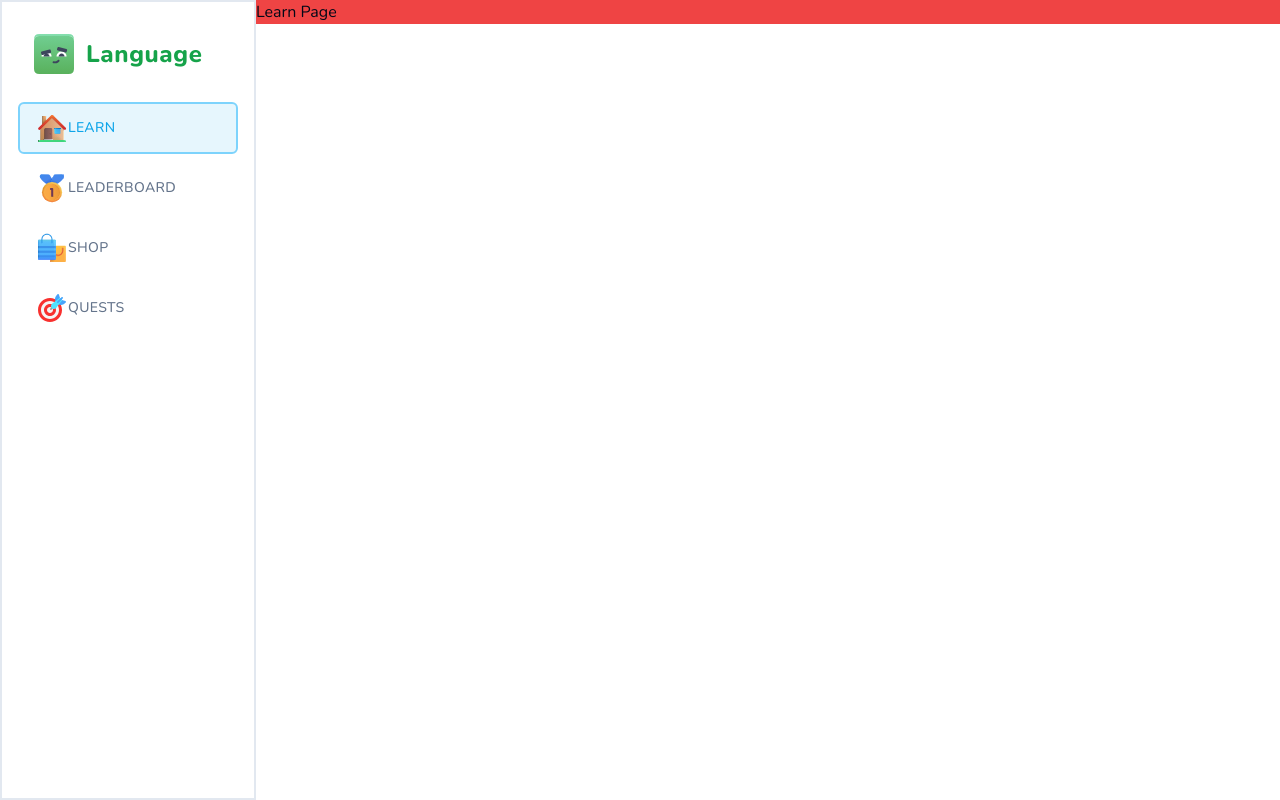
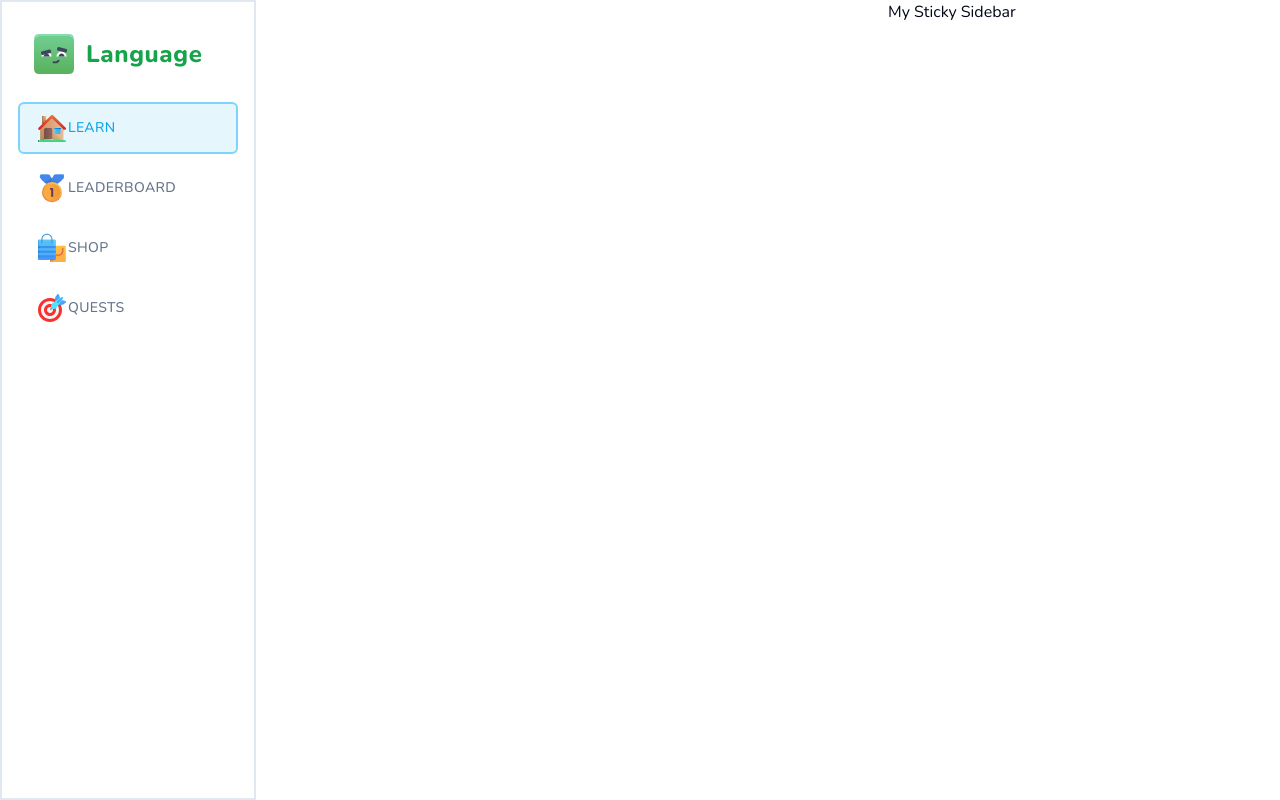
Before and after one commit to Shitanshu731/LanguageApp, a Next.js app: page /learn in a window 1280 px wide. Built offline with nearby package versions, Linux system fonts and the light colour scheme.

Commit message:
Initialise Learn Page wrapper

```diff
--- a/app/(main)/layout.tsx
+++ b/app/(main)/layout.tsx
@@ -8,7 +8,7 @@
     <MobileHeader />
     <Sidebar className="hidden md:flex" />
       <main className="md:pl-[256px] h-full max-md:pt-[50px]">
-        <div className="h-full bg-red-500">{children}</div>
+        <div className="h-full">{children}</div>
       </main>
     </>
   );
--- a/app/(main)/learn/page.tsx
+++ b/app/(main)/learn/page.tsx
@@ -1,10 +1,13 @@
+import { StickyWrapper } from '@/components/sticky-wrapper'
 import React from 'react'
 
 
 const page = () => {
   return (
-    <div className='max-h-screen flex '>
-      Learn  Page
+    <div className='flex flex-row-reverse gap-[48px] px-6 '>
+      <StickyWrapper>
+        My Sticky Sidebar
+      </StickyWrapper>
     </div>
   )
 }
--- /dev/null
+++ b/components/sticky-wrapper.tsx
@@ -0,0 +1,14 @@
+type props ={
+    children : React.ReactNode;
+}
+
+export const StickyWrapper = ({children} : props) => {
+    return(
+        <div className="hidden md:block w-[368px] self self-end bottom-6">
+            <div className="min-h-[calc(100vh-48px)] sticky top-6 flex flex-col gap-y-4">
+                {children}
+            </div>
+
+        </div>
+    )
+}
```
